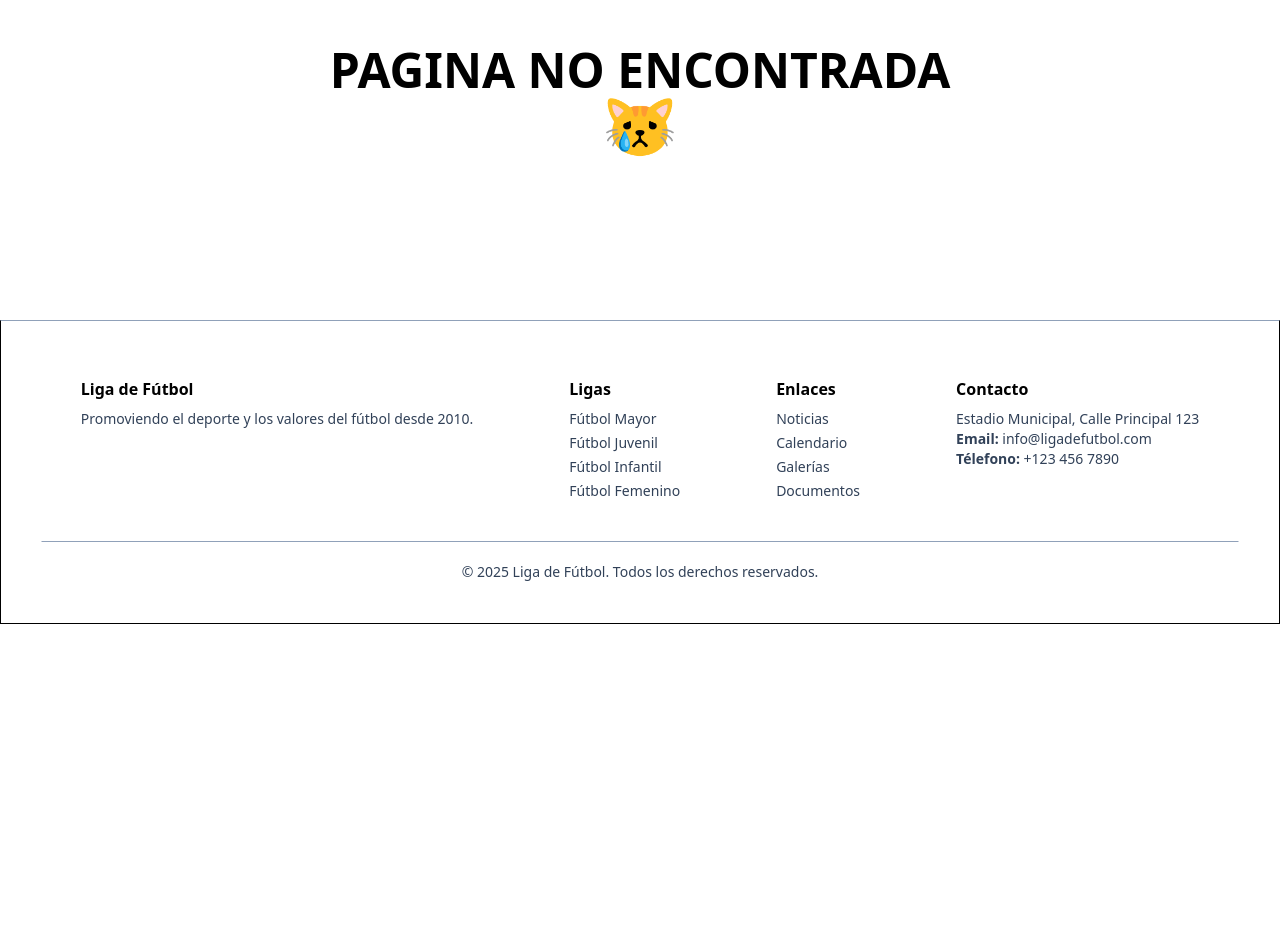
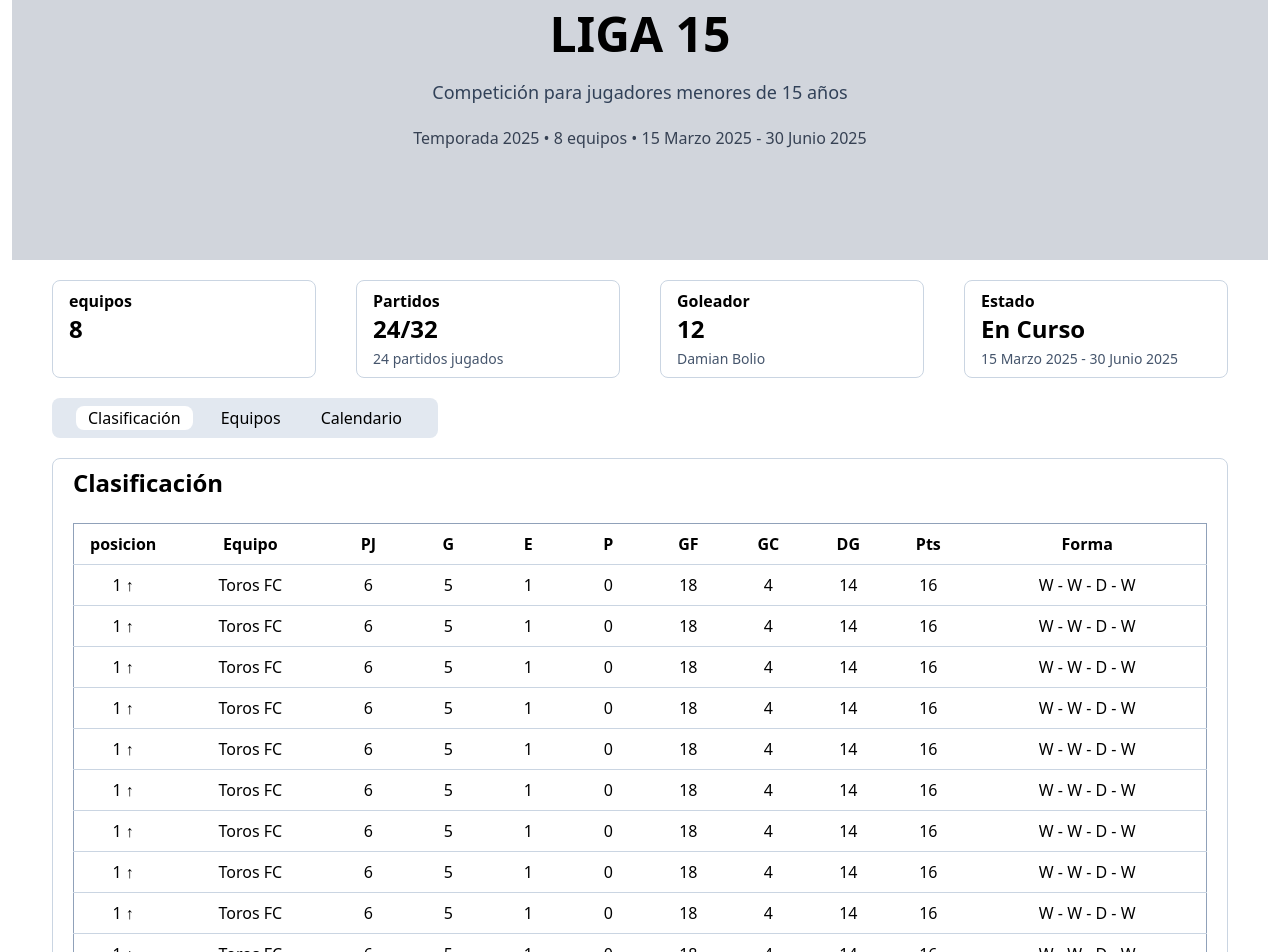
Before and after one commit to GrandMostach0/plataformaLigaFutbol, a React (Vite) app: page /ligas/Detalle in a window 1280 px wide. Shown: the part 180-1132 px from the top of the page. Before the commit the page ends 804 px from the top, so only its background shows below. Built offline with nearby package versions, Linux system fonts and the light colour scheme.

Commit message:
Detalles de lista casi lista

```diff
--- a/src/App.jsx
+++ b/src/App.jsx
@@ -3,6 +3,7 @@ import { BrowserRouter, Routes, Route } from 'react-router'
 import Layout from './components/Layout'
 import Home from './pages/Home/Home'
 import Ligas from './pages/Ligas/Ligas'
+import LigaDetalle from './pages/Ligas/LigaDetalle'
 import Equipos from './pages/Equipos/Equipos'
 import EquipoInformacion from './pages/Equipos/componentsEquipos/EquipoInformacion'
 import Partidos from './pages/Partidos/Partidos'
@@ -18,6 +19,7 @@ function App() {
         <Route element={<Layout/>}>
           <Route index element={<Home/>}/>
           <Route path='/ligas' element={<Ligas />}/>
+          <Route path='/ligas/Detalle' element={<LigaDetalle />}/>
           <Route path='/equipos' element={<Equipos />}/>
           <Route path="/equipos/equipoInfo" element={<EquipoInformacion />}/>
 
--- /dev/null
+++ b/src/pages/Ligas/LigaDetalle.jsx
@@ -0,0 +1,65 @@
+import { useState } from "react";
+import CardEstadisticas from "../Equipos/componentsEquipos/CardEstadisticas";
+import TablaPosicionEquipos from "../../components/TablaPosicionEquipos";
+import ListaEquipos from "./componentsLiga/listaEquipos";
+function LigaDetalle() {
+
+    const [opSeleccionado, setOpSeleccionado] = useState(0);
+    const listaOpciones = ['Clasificación', 'Equipos', 'Calendario'];
+
+    const renderOpciones = () => {
+        switch(opSeleccionado){
+            case 0:
+                return <TablaPosicionEquipos />
+            case 1:
+                return <ListaEquipos />
+            case 2:
+                return <p>HOLA</p>
+            default:
+                return null
+        }
+    }
+
+    return(
+        <>
+        <section className="bg-gray-300 grid items-center text-center h-[45vh]">
+            <div>
+                <h1 className="title">LIGA 15</h1>
+                <p className="parrafos">Competición para jugadores menores de 15 años</p>
+                <p className="text-gray-700">Temporada 2025 • 8 equipos • 15 Marzo 2025 - 30 Junio 2025</p>
+            </div>
+        </section>
+
+        <section className="py-5 px-10">
+            <div className=" grid grid-cols-4 gap-10">
+                <CardEstadisticas title="equipos" descripcion="8"/>
+                <CardEstadisticas title="Partidos" descripcion="24/32" subDescripcion="24 partidos jugados"/>
+                <CardEstadisticas title="Goleador" descripcion="12" subDescripcion="Damian Bolio"/>
+                <CardEstadisticas title="Estado" descripcion="En Curso" subDescripcion="15 Marzo 2025 - 30 Junio 2025"/>
+            </div>
+
+            <section className="bg-slate-200 inline-block px-4 py-2 my-5 rounded-lg">
+                {listaOpciones.map((opcion, index) => (
+                    <p
+                        key={index}
+                        className={`inline-block px-3 mx-2 cursor-pointer rounded-lg
+                            ${index === opSeleccionado ? 'bg-white' : ''}`}
+                        onClick={() => setOpSeleccionado(index)}
+                    >
+                        {opcion}
+                    </p>
+                ))}
+            </section>
+
+            <div className="border border-slate-300 rounded-lg px-5 py-2">
+                <h1 className="font-bold text-2xl">{listaOpciones[opSeleccionado]}</h1>
+                <br />
+                {renderOpciones()}
+            </div>
+
+        </section>
+        </>
+    )
+}
+
+export default LigaDetalle;
--- a/src/pages/Ligas/componentsLiga/CardLiga.jsx
+++ b/src/pages/Ligas/componentsLiga/CardLiga.jsx
@@ -14,7 +14,7 @@ function CardLiga({nombreLiga,estado, temporada, cantidadEquipos}){
 
                 <p className="text-slate-600">Temporada: {temporada || 'Sin definir'}</p>
                 <p className="text-slate-600">Equipos: {cantidadEquipos || 0}</p>
-                <Link to="/liga" className="block border text-center py-1 rounded-lg text-sm my-3 bg-black text-white">Ver Liga</Link>
+                <Link to="/ligas/Detalle" className="block border text-center py-1 rounded-lg text-sm my-3 bg-black text-white">Ver Liga</Link>
             </div>
         </div>
     )
--- /dev/null
+++ b/src/pages/Ligas/componentsLiga/ListaEquipos.jsx
@@ -0,0 +1,17 @@
+import CardEquipo from "../../Equipos/componentsEquipos/cardEquipo"
+const ListaEquipos = () => {
+    return(
+        <div className="grid grid-cols-4 gap-8">
+            <CardEquipo />
+            <CardEquipo />
+            <CardEquipo />
+            <CardEquipo />
+            <CardEquipo />
+            <CardEquipo />
+            <CardEquipo />
+            <CardEquipo />
+        </div>
+    )
+}
+
+export default ListaEquipos;
```
